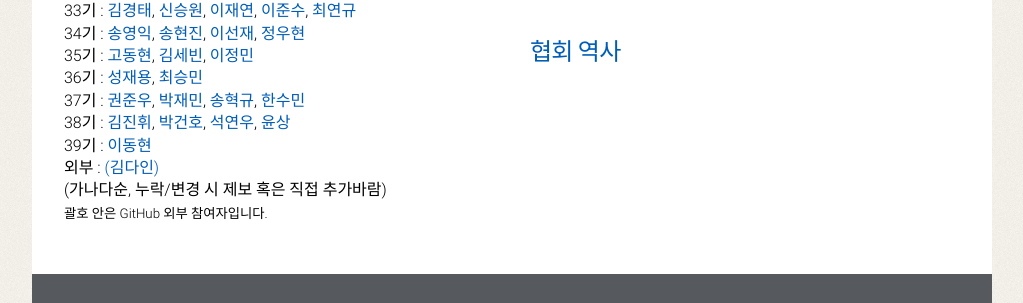
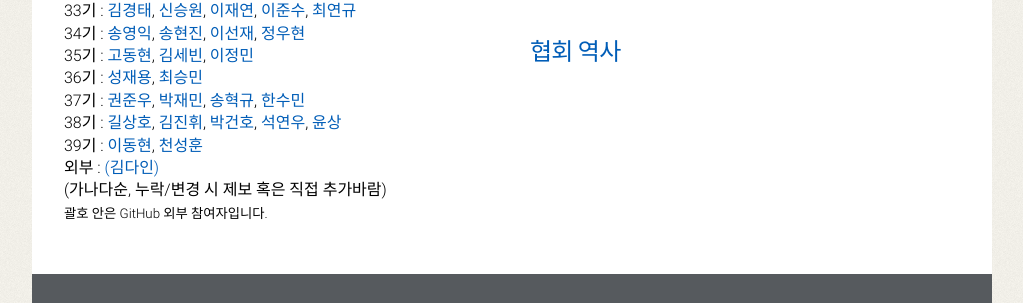
Before and after one commit to gshstexsociety/gshstexsociety.github.io, a Jekyll site: the page built from 참여/index.md, in a window 1280 px wide. Shown: the part 798-1101 px from the top of the page, without its empty margins (128-1151 px from the left). Built offline with Jekyll 4.4.1, drawn with Linux system fonts in a browser that asks for light colours.

Commit message:
Update index.md

```diff
--- a/참여/index.md
+++ b/참여/index.md
@@ -43,9 +43,9 @@ permalink: /참여/
     <br>
     37기 : <a href="https://github.com/junukwon7">권준우</a>, <a href="https://github.com/arnold518">박재민</a>, <a href="https://github.com/hyukgyu03">송혁규</a>, <a href="https://github.com/polaris041437">한수민</a>
     <br>
-    38기 : <a href="https://github.com/gs20036">김진휘</a>, <a href="https://github.com/Rascal0902">박건호</a>, <a href="https://github.com/gs20056">석연우</a>, <a href="https://github.com/Yoonsangsang">윤상</a>
+    38기 : <a href="https://github.com/">길상호</a>, <a href="https://github.com/gs20036">김진휘</a>, <a href="https://github.com/Rascal0902">박건호</a>, <a href="https://github.com/gs20056">석연우</a>, <a href="https://github.com/Yoonsangsang">윤상</a>
     <br>
-    39기 : <a href="https://github.com/">이동현</a>
+    39기 : <a href="https://github.com/">이동현</a>, <a href="https://github.com/">천성훈</a>
     <br>
     외부 : <a href="https://github.com/DyneAlpha">(김다인)</a>
     <br>
```
